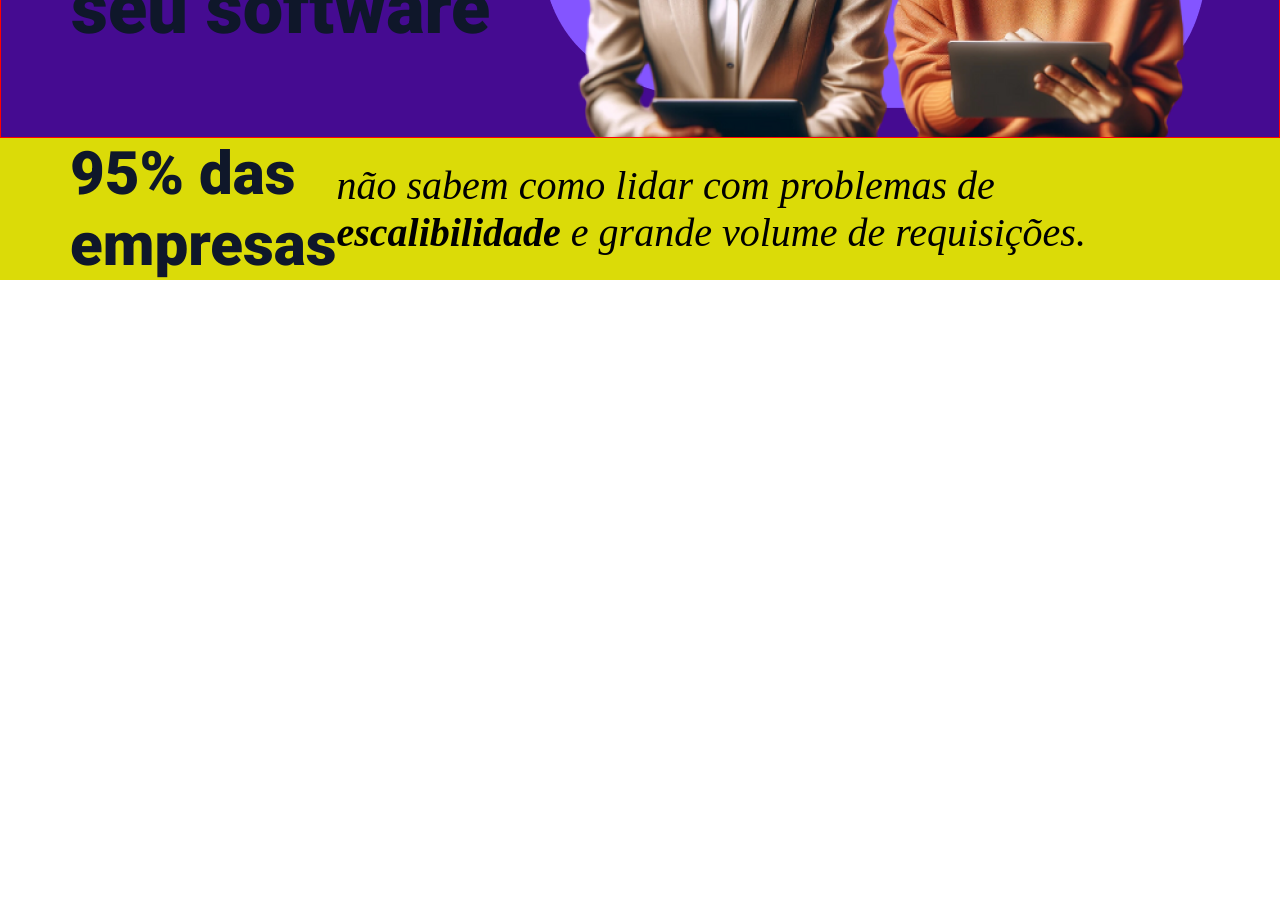
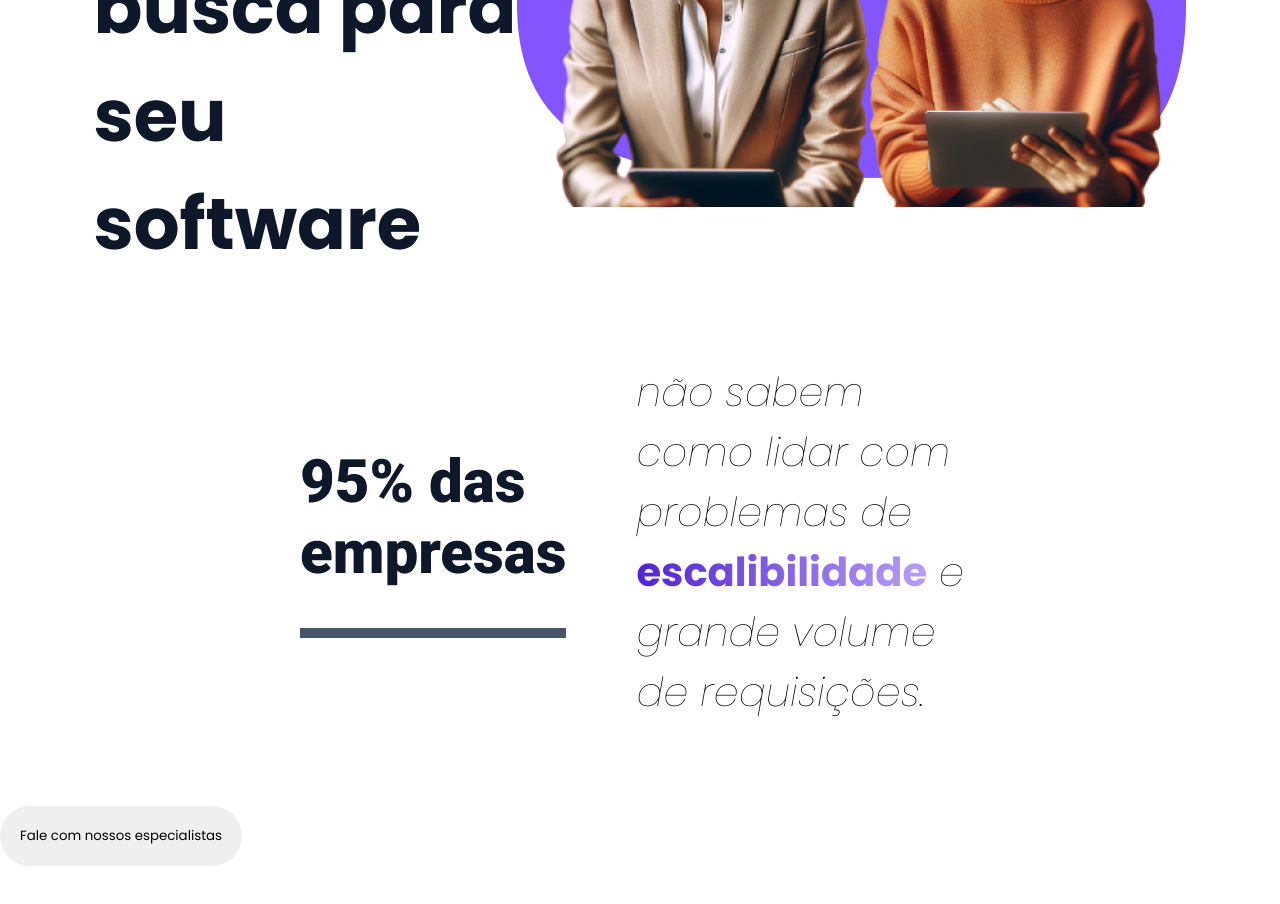
Before and after one commit to ericmatheus/landingpage-angular, an Angular app: page / in a window 1280 px wide. Shown: the part 600-1504 px from the top of the page. Before the commit the page ends 880 px from the top, so only its background shows below. Built offline with nearby package versions, Linux system fonts and the light colour scheme.

Commit message:
Desenvolvimento página

```diff
--- /dev/null
+++ b/src/app/components/btn-primary/btn-primary.component.html
@@ -0,0 +1,12 @@
+<button
+    (click)="submit()"
+    [class]="'btn ' + variant"
+    [disabled]="disabled"
+>
+    @if(!loading){
+        {{ btnText }}
+    }@else {
+        carregando...
+    }
+
+</button>
--- /dev/null
+++ b/src/app/components/btn-primary/btn-primary.component.scss
@@ -0,0 +1,29 @@
+@import "../../../color-variables.scss";
+
+.btn{
+    border: none;
+    border-radius: 30px;
+    cursor: pointer;
+    padding: 20px;
+
+    &:disabled{
+        opacity: 0.6;
+    }
+
+    &:primary{
+        color: white;
+        background: -webkit-linear-gradient(180deg, $primary-color, $secondary-color);
+        font-size: 20px;
+        font-weight: bold;
+
+    }
+
+    &:secondary{
+        color: white;
+        background: -webkit-linear-gradient(180deg, $primary-color, $secondary-color);
+        font-size: 16px;
+        font-weight: bold;
+
+    }
+
+}
--- /dev/null
+++ b/src/app/components/btn-primary/btn-primary.component.ts
@@ -0,0 +1,25 @@
+import { CommonModule } from '@angular/common';
+import { Component, Input, Output,EventEmitter } from '@angular/core';
+
+type BtnVariants = "primary" | "secondary";
+
+@Component({
+  selector: 'btn-primary',
+  standalone: true,
+  imports: [CommonModule],
+  templateUrl: './btn-primary.component.html',
+  styleUrl: './btn-primary.component.scss'
+})
+export class BtnPrimaryComponent {
+  @Input("btn-text") btnText: String = "";
+  @Input() disabled: boolean = false;
+  @Input() loading: boolean = false;
+  @Input() variant: BtnVariants = "primary";
+
+  @Output("submit") onSubmit = new EventEmitter();
+
+  submit(){
+    this.onSubmit.emit();
+  }
+
+}
--- a/src/app/components/header/header.component.scss
+++ b/src/app/components/header/header.component.scss
@@ -2,5 +2,5 @@
     display: flex;
     justify-content: center;
     align-items: center;
-    background-color: rgb(87, 87, 87);
+    //background-color: rgb(87, 87, 87);
 }
--- a/src/app/components/home/home.component.html
+++ b/src/app/components/home/home.component.html
@@ -17,4 +17,7 @@
         </div>
         <p>não sabem como lidar com problemas de <b>escalibilidade</b> e grande volume de requisições.</p>
     </section>
+    <section>
+        <btn-primary btn-text="Fale com nossos especialistas"></btn-primary>
+    </section>
 </main>
--- a/src/app/components/home/home.component.scss
+++ b/src/app/components/home/home.component.scss
@@ -1,15 +1,21 @@
 @import "../../../color-variables.scss";
 
+main{
+    display: flex;
+    flex-direction: column;
+    gap: 84px;
+    padding-bottom: 600px;
+}
 
 .main-section{
     display: flex;
     justify-content: center;
     align-items: center;
-    background-color: rgb(69, 11, 145);
+   // background-color: rgb(69, 11, 145);
     flex-direction: column;
     font-family: "Roboto", sans-serif;
-    border: solid 1px;
-    border-color: rgb(255, 0, 0);
+   // border: solid 1px;
+  //  border-color: rgb(255, 0, 0);
 
 
 
@@ -32,15 +38,19 @@
     flex-direction: column;
     align-items: center;
     justify-content: center;
-    background-color: rgb(219, 219, 8);
+   // background-color: rgb(219, 219, 8);
+    gap: 70px;
+
 
     .benefit-data{
-
+        border-bottom: 10px solid $secondary-text;
+        padding-bottom: 40px;
         h2{
             font-size: 60px;
             font-weight: 600;
             font-family: "Roboto", sans-serif;
             color: $primary-text;
+
         }
 
     }
@@ -49,6 +59,14 @@
         font-size: 40px;
         font-style: italic;
         font-weight: 300;
+
+        b{
+            background: -webkit-linear-gradient(180deg, $light-primary-color, $secondary-color);
+            -webkit-background-clip: text;
+            -webkit-text-fill-color: transparent;
+            font-style: normal;
+            margin: 0;
+        }
     }
 }
 
--- a/src/app/components/home/home.component.ts
+++ b/src/app/components/home/home.component.ts
@@ -1,11 +1,12 @@
 import { Component } from '@angular/core';
 import { HeaderComponent } from '../header/header.component';
+import { BtnPrimaryComponent } from '../btn-primary/btn-primary.component';
 import { NgOptimizedImage } from '@angular/common';
 
 @Component({
   selector: 'app-home',
   standalone: true,
-  imports: [HeaderComponent, NgOptimizedImage],
+  imports: [HeaderComponent, NgOptimizedImage,BtnPrimaryComponent],
   templateUrl: './home.component.html',
   styleUrl: './home.component.scss'
 })
--- a/src/color-variables.scss
+++ b/src/color-variables.scss
@@ -1,4 +1,5 @@
 $primary-text: #0f172A;
 $secondary-text: #475569;
 $primary-color: #b455ff;
+$secondary-color: #5222D0;
 $light-primary-color: #B79FF7;
--- a/src/styles.scss
+++ b/src/styles.scss
@@ -1,12 +1,13 @@
 @import "https://fonts.googleapis.com/css2?family=Roboto:wght@100;400;900&display=swap";
-@import "https://fonts.googleapis.com/css2?family=Poppins:ital,wght@0,400;0,700;1,100;1,600&family=Roboto:wght@100;400;900&display=swap";
+@import "https://fonts.googleapis.com/css2?family=Poppins:ital,wght@300,400;0,700;1,100;1,600&family=Roboto:wght@100;400;900&display=swap";
 
 *{
     margin: 0;
     padding: 0;
     box-sizing: border-box;
+    font-family: "Poppins", sans-serif;
 }
 
 .pad-70{
-    padding: 0 70px;
+    padding: 0 300px;
 }
```
Also changed, not shown: 1 other file (tests, documents, lock files or other folders).
